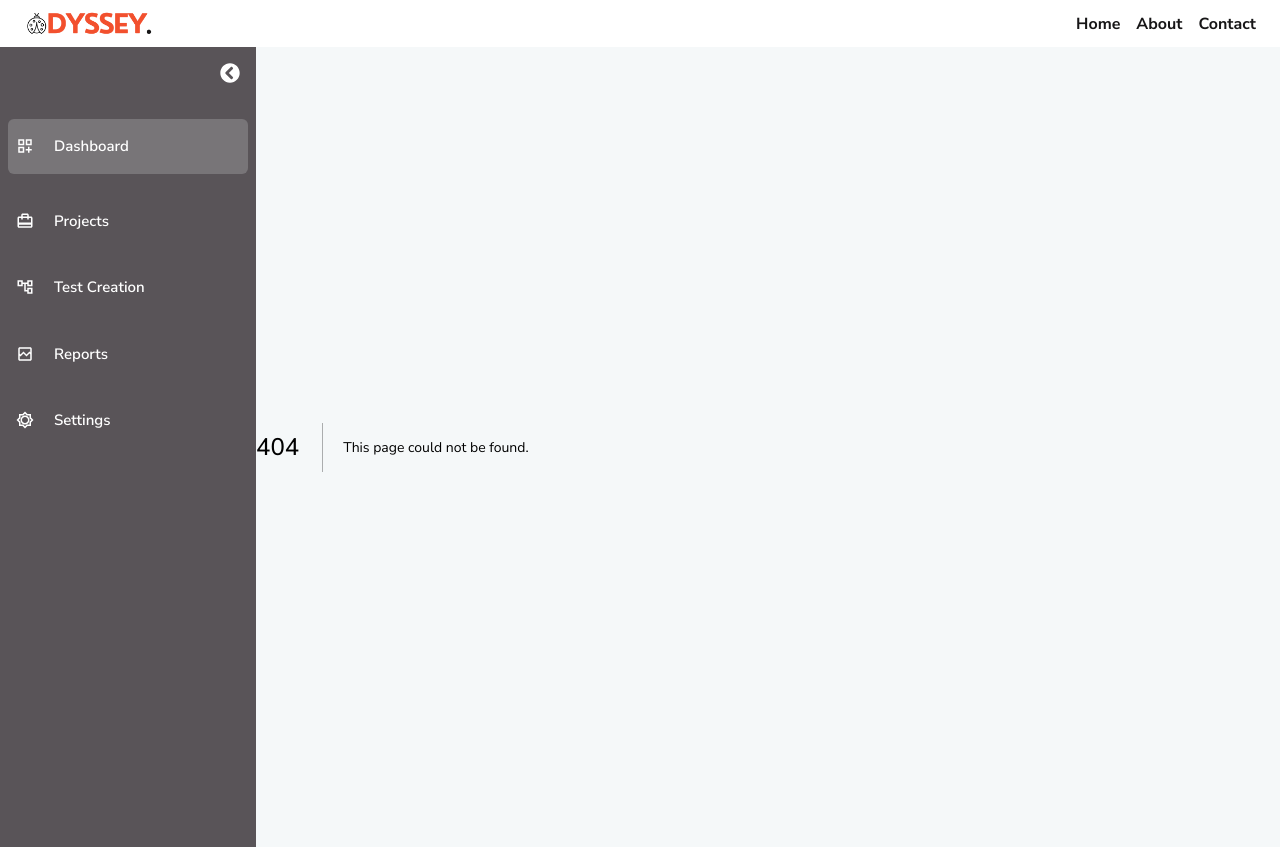
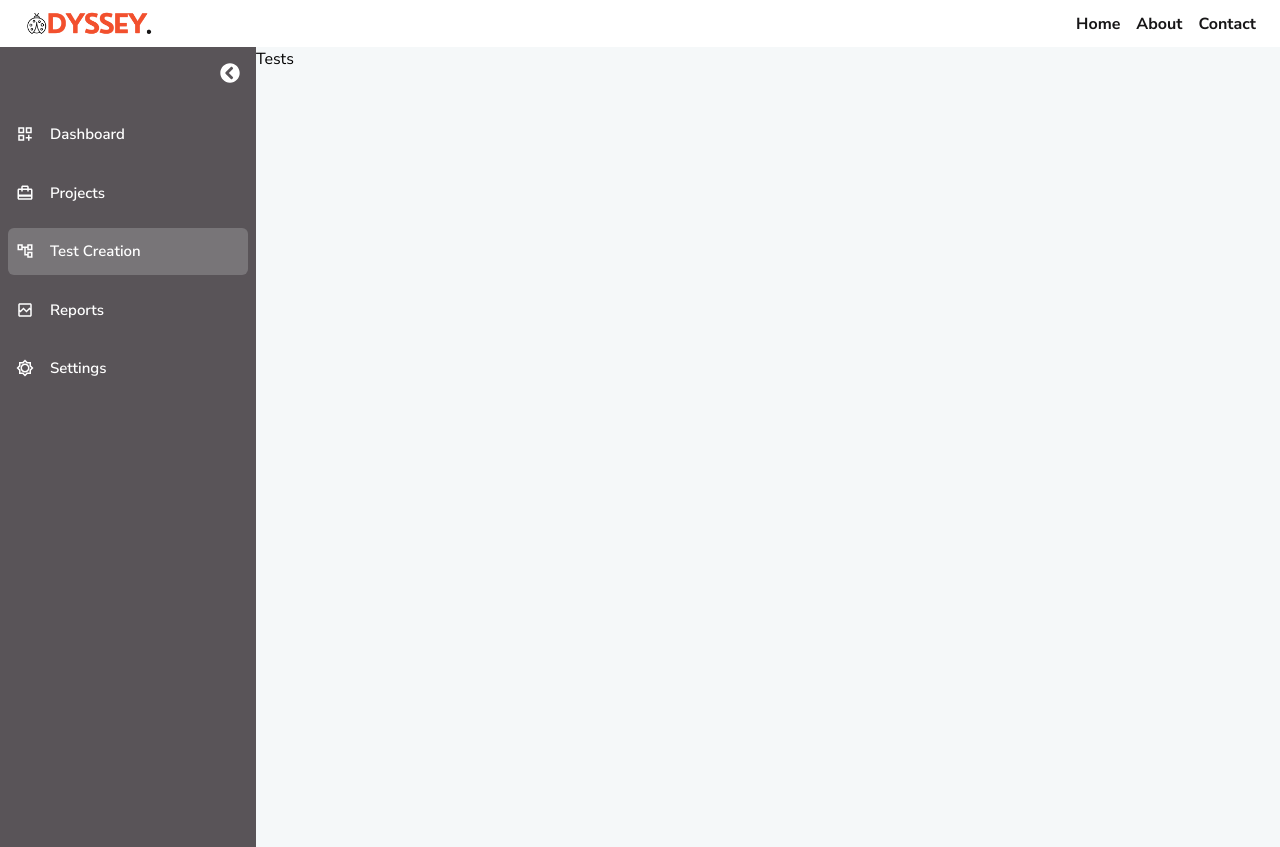
Before and after one commit to PasinduDineth/Odyssey, a Next.js app in the folder odyssey-ui/: page /tests in a window 1280 px wide. Before the commit this address had no page. After the commit the page ends 800 px from the top, so only its background shows below. Built offline with nearby package versions, Linux system fonts and the light colour scheme.

Commit message:
feat: page creation

```diff
--- /dev/null
+++ b/odyssey-ui/src/app/dashboard/page.js
@@ -0,0 +1,3 @@
+export default function Dashboard() {
+    return <div>Dashboard</div>
+  }
--- a/odyssey-ui/src/app/layout.js
+++ b/odyssey-ui/src/app/layout.js
@@ -3,10 +3,10 @@ import './globals.css'
 import Navbar from "./navbar"
 import Sidebar from './sidebar'
 import { useState } from 'react';
-
+import { usePathname } from 'next/navigation'
 export default function RootLayout({ children }) {
   const [isOpen, setIsOpen] = useState(true);
-
+  const pathname = usePathname()
   const toggleSidebar = () => {
     setIsOpen(!isOpen);
   };
@@ -16,7 +16,7 @@ export default function RootLayout({ children }) {
         <Navbar toggleSidebar={toggleSidebar} isOpen={isOpen}/>
         <div className='flex flex-1 overflow-hidden'>
           <div className={`flex-shrink-0 ${isOpen ? 'w-64' : 'w-14'} transition-width duration-300 ease-in-out overflow-hidden`}>
-            <Sidebar isOpen={isOpen} toggleSidebar={toggleSidebar}/>
+            <Sidebar isOpen={isOpen} pathname={pathname} toggleSidebar={toggleSidebar}/>
           </div>
           <div className='flex flex-1 overflow-x-hidden overflow-y-auto'>
             {children}
--- a/odyssey-ui/src/app/page.js
+++ b/odyssey-ui/src/app/page.js
@@ -1,5 +1,4 @@
 import Image from 'next/image'
-
 export default function Home() {
   return (
     <main>
--- /dev/null
+++ b/odyssey-ui/src/app/projects/page.js
@@ -0,0 +1,3 @@
+export default function Projects() {
+    return <div>Projects</div>
+  }
--- /dev/null
+++ b/odyssey-ui/src/app/reports/page.js
@@ -0,0 +1,3 @@
+export default function Reports() {
+    return <div>Reports</div>
+  }
--- /dev/null
+++ b/odyssey-ui/src/app/settings/page.js
@@ -0,0 +1,3 @@
+export default function Settings() {
+    return <div>Settings</div>
+  }
--- a/odyssey-ui/src/app/sidebar.js
+++ b/odyssey-ui/src/app/sidebar.js
@@ -7,43 +7,46 @@ import { MdCardTravel } from "react-icons/md";
 import { MdOutlineAccountTree } from "react-icons/md";
 import { MdOutlineBrokenImage } from "react-icons/md";
 import { MdOutlineBrightnessLow } from "react-icons/md";
-const Sidebar = ({isOpen, toggleSidebar}) => {
+const Sidebar = ({isOpen, toggleSidebar, pathname}) => {
+  const isActiveLink = (href) => {
+    return pathname === href;
+  };
   return (
     <div className={`fixed min-h-screen left-0 bg-text w-64 overflow-x-hidden transition-transform duration-300 ease-in-out transform ${isOpen ? 'translate-x-0' : '-translate-x-[200px]'}`}>
-      <div className="flex items-center justify-end pl-4 py-4">
+      <div className="flex items-center justify-end pl-3 py-4">
         {!isOpen ? <FaChevronCircleRight size={20} className="text-white cursor-pointer mr-5" onClick={toggleSidebar} /> :
           <FaChevronCircleLeft size={20} className="text-white cursor-pointer mr-4" onClick={toggleSidebar} />}
       </div>
       <div className={`pl-2 pr-2 transition-opacity duration-500 ease-in-out ${
           isOpen ? 'opacity-100' : 'opacity-0'
         }`}>
-        <Link href="/" className='block my-5 py-4 rounded-md pl-2 bg-background bg-opacity-20'>
+        <Link href="/dashboard" className={`block my-3 py-3 pl-2 ${isActiveLink('/dashboard') ? 'bg-background rounded-md bg-opacity-20' : ''}`}>
           <div className="flex items-center">
-            <MdOutlineDashboardCustomize size={18} className="text-white cursor-pointer mr-5" />
+            <MdOutlineDashboardCustomize size={18} className="text-white cursor-pointer mr-4" />
             <span className="text-white block text-[15px] font-semibold">Dashboard</span>
           </div>
         </Link>
-        <Link href="/about" className='block my-3 py-4 pl-2'>
+        <Link href="/projects" className={`block my-3 py-3 pl-2 ${isActiveLink('/projects') ? 'bg-background rounded-md bg-opacity-20' : ''}`}>
           <div className="flex items-center">
-            <MdCardTravel size={18} className="text-white cursor-pointer mr-5" />
+            <MdCardTravel size={18} className="text-white cursor-pointer mr-4" />
             <span className="text-white block text-[15px] font-semibold">Projects</span>
           </div>
         </Link>
-        <Link href="/test" className='block my-3 py-4 pl-2'>
+        <Link href="/tests" className={`block my-3 py-3 pl-2 ${isActiveLink('/tests') ? 'bg-background rounded-md bg-opacity-20' : ''}`}>
           <div className="flex items-center">
-            <MdOutlineAccountTree size={18} className="text-white cursor-pointer mr-5" />
+            <MdOutlineAccountTree size={18} className="text-white cursor-pointer mr-4" />
             <span className="text-white block text-[15px] font-semibold">Test Creation</span>
           </div>
         </Link>
-        <Link href="/reports" className='block my-3 py-4 pl-2 '>
+        <Link href="/reports" className={`block my-3 py-3 pl-2 ${isActiveLink('/reports') ? 'bg-background rounded-md bg-opacity-20' : ''}`}>
           <div className="flex items-center">
-            <MdOutlineBrokenImage size={18} className="text-white cursor-pointer mr-5" />
+            <MdOutlineBrokenImage size={18} className="text-white cursor-pointer mr-4" />
             <span className="text-white block text-[15px] font-semibold">Reports</span>
           </div>
         </Link>
-        <Link href="/reports" className='block my-3 py-4 pl-2'>
+        <Link href="/settings" className={`block my-3 py-3 pl-2 ${isActiveLink('/settings') ? 'bg-background rounded-md bg-opacity-20' : ''}`}>
           <div className="flex items-center">
-            <MdOutlineBrightnessLow size={18} className="text-white cursor-pointer mr-5" />
+            <MdOutlineBrightnessLow size={18} className="text-white cursor-pointer mr-4" />
             <span className="text-white block text-[15px] font-semibold">Settings</span>
           </div>
         </Link>
--- /dev/null
+++ b/odyssey-ui/src/app/tests/page.js
@@ -0,0 +1,3 @@
+export default function Tests() {
+    return <div>Tests</div>
+  }
```
